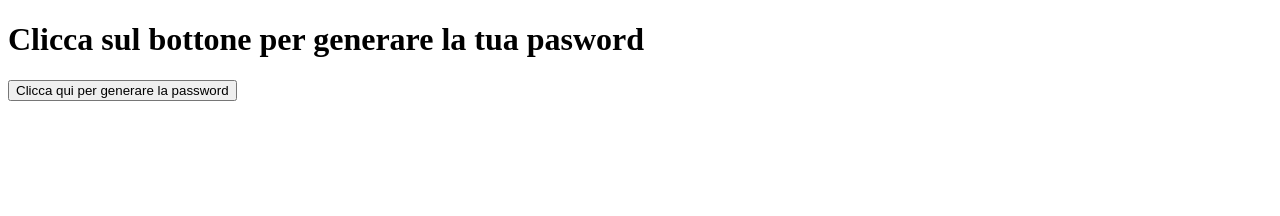
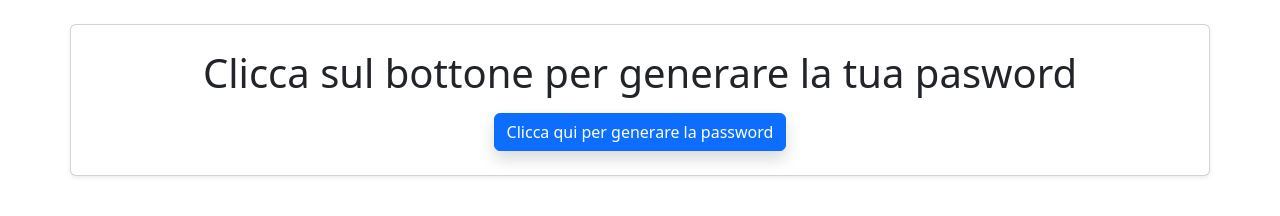
Before and after one commit to francescomascellino/js-pwdgen-wannabe, a plain HTML site: page index.html in a window 1280 px wide. Drawn offline with nearby package versions, Linux system fonts and the light colour scheme.

Commit message:
add some css

```diff
--- a/assests/js/main.js
+++ b/assests/js/main.js
@@ -2,8 +2,6 @@ let userName
 let userSurname
 let userFavColor
 const button = document.getElementById("pwdGenerator")
-
-
 
 button.addEventListener("click", function generatePwd (userName, userSurname, userFavColor) {
 
--- a/index.html
+++ b/index.html
@@ -4,15 +4,43 @@
         <meta charset="UTF-8">
         <meta name="viewport" content="width=device-width, initial-scale=1.0">
         <title>Worst Password Generator</title>
+        <link rel="stylesheet" href="./assests/css/style.css">
+        <link
+            href="https://cdn.jsdelivr.net/npm/bootstrap@5.3.1/dist/css/bootstrap.min.css"
+            rel="stylesheet"
+            integrity="sha384-4bw+/aepP/YC94hEpVNVgiZdgIC5+VKNBQNGCHeKRQN+PtmoHDEXuppvnDJzQIu9"
+            crossorigin="anonymous">
     </head>
     <body>
 
-        <h1 id="callToAction">Clicca sul bottone per generare la tua pasword</h1>
+        <div class="container">
 
-        <h2 id="pwdField"></h2>
+            <div class="row">
 
-        <button id="pwdGenerator">Clicca qui per generare la password</button>
+                <div
+                    class="card shadow-sm p-4 my-4 d-flex flex-column align-items-center">
+
+                    <h1 id="callToAction" class="text-center">Clicca sul bottone
+                        per generare la tua
+                        pasword</h1>
+
+                    <h2 id="pwdField"></h2>
+
+                    <button id="pwdGenerator" class="btn btn-primary shadow">Clicca
+                        qui
+                        per
+                        generare la password</button>
+
+                </div>
+
+            </div>
+
+        </div>
 
         <script src="./assests/js/main.js"></script>
+        <script
+            src="https://cdn.jsdelivr.net/npm/bootstrap@5.3.1/dist/js/bootstrap.bundle.min.js"
+            integrity="sha384-HwwvtgBNo3bZJJLYd8oVXjrBZt8cqVSpeBNS5n7C8IVInixGAoxmnlMuBnhbgrkm"
+            crossorigin="anonymous"></script>
     </body>
 </html>
```
